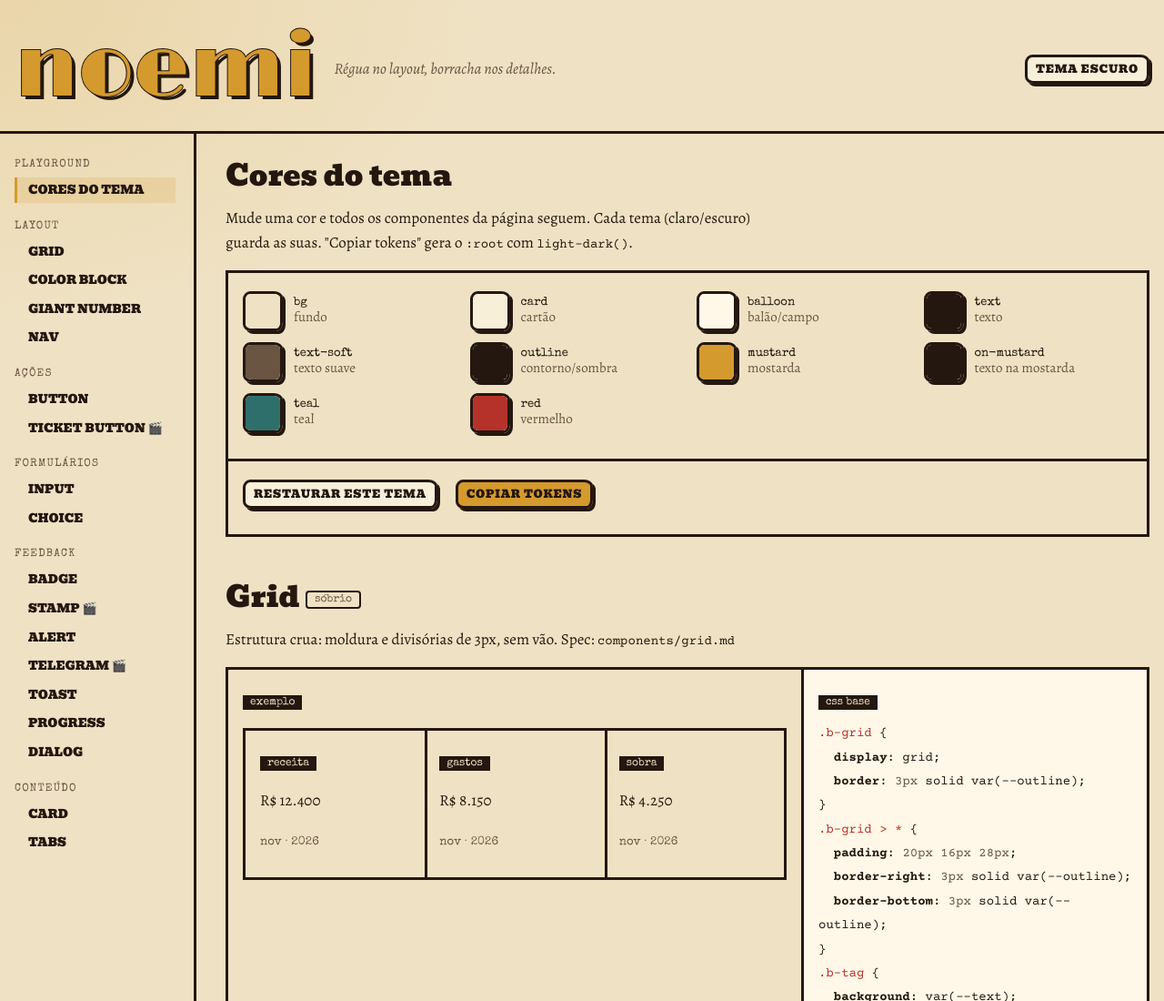
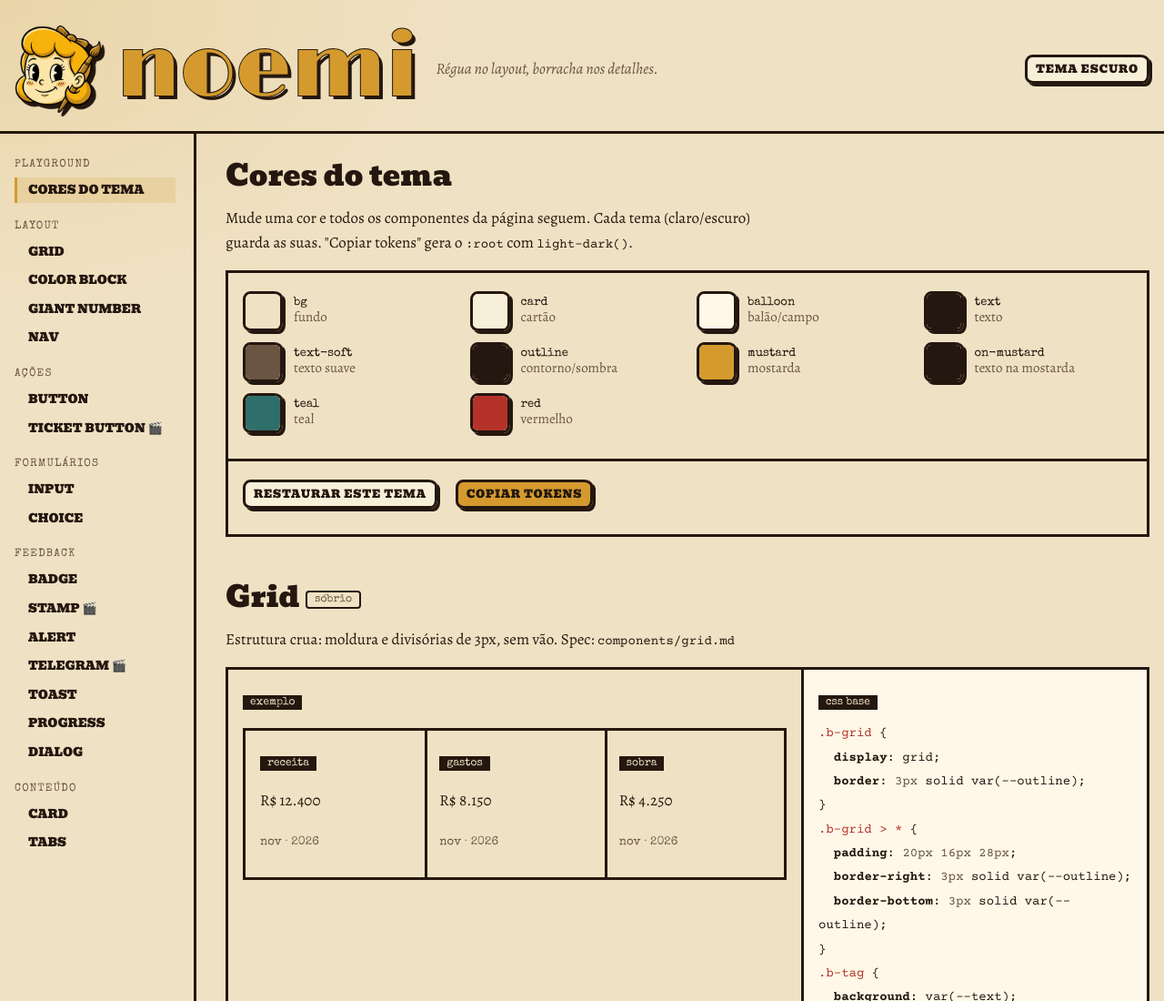
Before and after one commit to stanleygomes/genesis, a plain HTML site: page artifacts/bruca-ui/index.html in a window 1280 px wide. Shown: the top 1100 px of the page at 91% size. Drawn offline with Linux system fonts and the light colour scheme.

Commit message:
feat(artifacts): põe o rosto da noemi como marca da galeria

```diff
--- a/artifacts/bruca-ui/gallery.css
+++ b/artifacts/bruca-ui/gallery.css
@@ -147,3 +147,7 @@ main { padding-top: 28px; min-width: 0; }
 #tok-out { flex-basis: 100%; margin-top: 16px; }
 
 .states .input, .states .field { width: 100%; min-width: 0; }
+
+/* marca: rosto da noemi + nome */
+.brand { display: flex; align-items: center; gap: 16px; }
+.brand__face { width: clamp(64px, 9vw, 96px); height: auto; filter: drop-shadow(4px 4px 0 var(--outline)); }
--- a/artifacts/bruca-ui/index.html
+++ b/artifacts/bruca-ui/index.html
@@ -4,6 +4,7 @@
   <meta charset="utf-8">
   <meta name="viewport" content="width=device-width, initial-scale=1, viewport-fit=cover">
   <title>noemi</title>
+  <link rel="icon" href="favicon.png">
   <link rel="stylesheet" href="bruca.css">
   <link rel="stylesheet" href="gallery.css">
 </head>
@@ -22,7 +23,10 @@
   </svg>
 
   <header class="top">
-    <h1 class="logo">noemi</h1>
+    <div class="brand">
+      <img class="brand__face" src="noemi.png" alt="" width="96" height="96">
+      <h1 class="logo">noemi</h1>
+    </div>
     <p class="tagline">Régua no layout, borracha nos detalhes.</p>
     <button class="btn btn--neutral btn--sm" type="button" id="theme">Tema escuro</button>
   </header>
```
Also changed, not shown: artifacts/bruca-ui/favicon.png (added), artifacts/bruca-ui/noemi.png (added).
